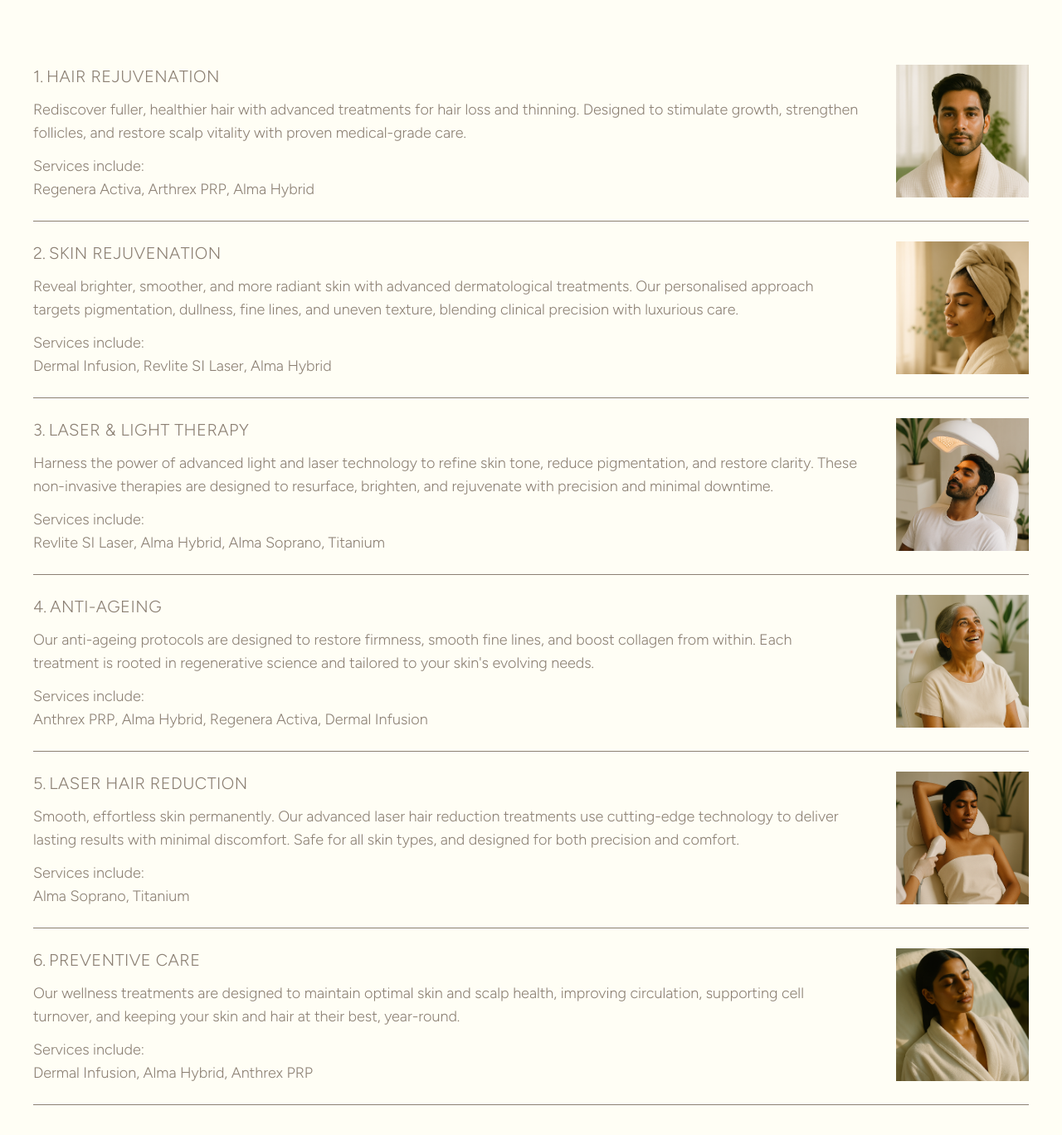
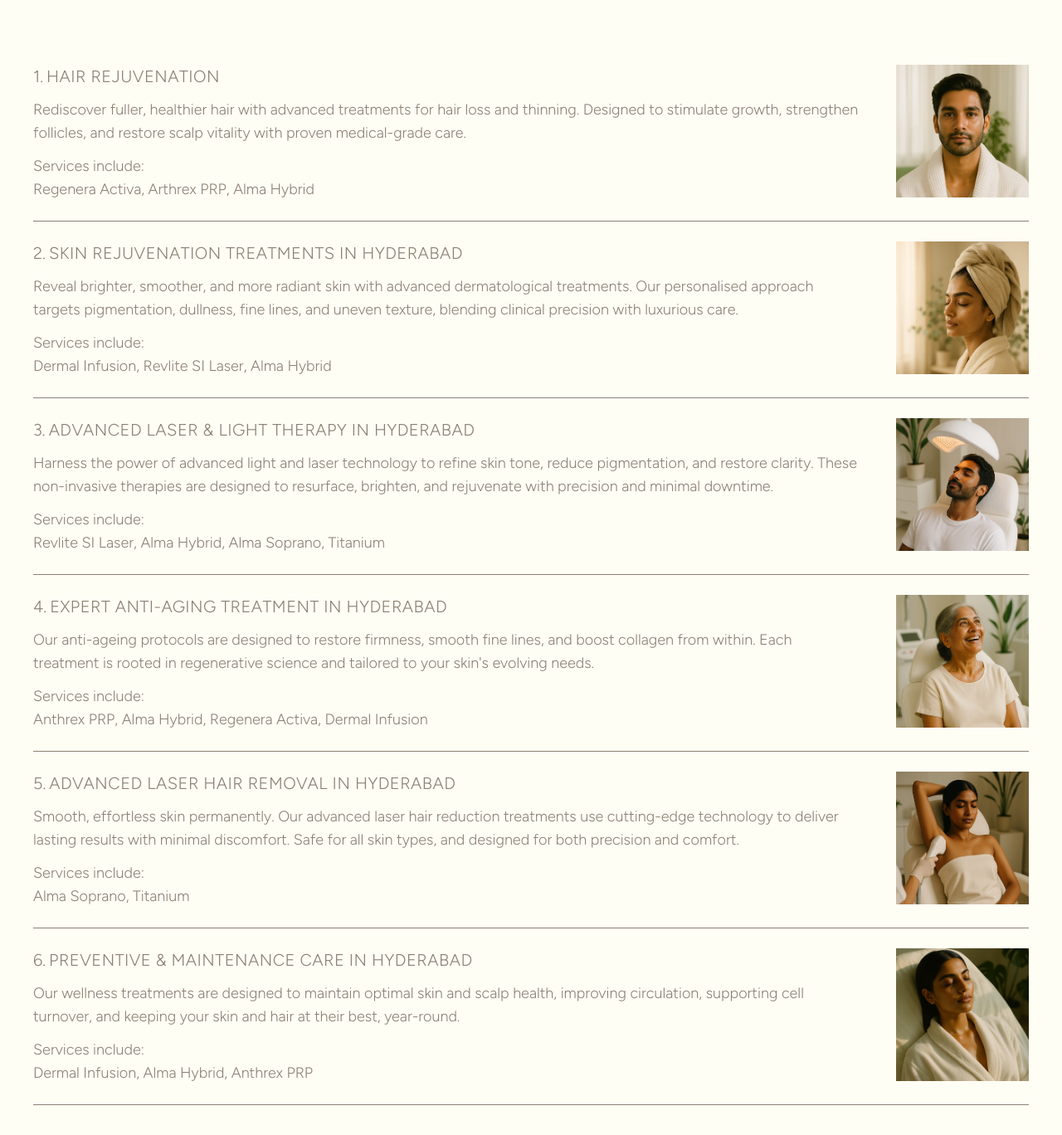
Before and after one commit to epitheliaclinics/epithelia, a Next.js app: page /book in a window 1280 px wide. Shown: the part 1750-3118 px from the top of the page at 83% size. Built offline with nearby package versions, Linux system fonts and the light colour scheme; a web font is replaced by a local one.

Commit message:
Update ourTreatmentsData.js

```diff
--- a/src/data/ourTreatmentsData.js
+++ b/src/data/ourTreatmentsData.js
@@ -11,7 +11,7 @@ export const ourTreatmentsData = [
   {
     id: 'skin',
     number: '2',
-    title: 'Skin Rejuvenation',
+    title: 'Skin Rejuvenation Treatments in Hyderabad',
     subtitle: ['Dermal Infusion', 'Revlite SI Laser', 'Alma Hybrid'],
     description: `Reveal brighter, smoother, and more radiant skin with advanced dermatological treatments. Our personalised approach targets pigmentation, dullness, fine lines, and uneven texture, blending clinical precision with luxurious care.`,
     image: '/assets/images/solution_2.png',
@@ -20,7 +20,7 @@ export const ourTreatmentsData = [
   {
     id: 'laser',
     number: '3',
-    title: 'Laser & Light Therapy',
+    title: 'Advanced Laser & Light Therapy in Hyderabad',
     subtitle: ['Revlite SI Laser', 'Alma Hybrid', 'Alma Soprano', 'Titanium'],
     description: `Harness the power of advanced light and laser technology to refine skin tone, reduce pigmentation, and restore clarity. These non-invasive therapies are designed to resurface, brighten, and rejuvenate with precision and minimal downtime.`,
     image: '/assets/images/solution_3.png',
@@ -29,7 +29,7 @@ export const ourTreatmentsData = [
   {
     id: 'anti-ageing',
     number: '4',
-    title: 'Anti-ageing',
+    title: 'Expert Anti-Aging Treatment in Hyderabad',
     subtitle: [
       'Anthrex PRP',
       'Alma Hybrid',
@@ -43,7 +43,7 @@ export const ourTreatmentsData = [
   {
     id: 'laser-hair-reduction',
     number: '5',
-    title: 'Laser Hair Reduction',
+    title: 'Advanced Laser Hair Removal in Hyderabad',
     subtitle: ['Alma Soprano', 'Titanium'],
     description: `Smooth, effortless skin permanently. Our advanced laser hair reduction treatments use cutting-edge technology to deliver lasting results with minimal discomfort. Safe for all skin types, and designed for both precision and comfort.`,
     image: '/assets/images/solution_5.png',
@@ -52,7 +52,7 @@ export const ourTreatmentsData = [
   {
     id: 'preventive',
     number: '6',
-    title: 'Preventive care',
+    title: 'Preventive & Maintenance Care in Hyderabad',
     subtitle: ['Dermal Infusion', 'Alma Hybrid', 'Anthrex PRP'],
     description: `Our wellness treatments are designed to maintain optimal skin and scalp health, improving circulation, supporting cell turnover, and keeping your skin and hair at their best, year-round.`,
     image: '/assets/images/solution_6.png',
```
